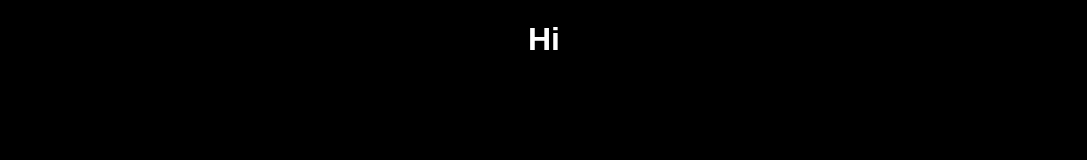
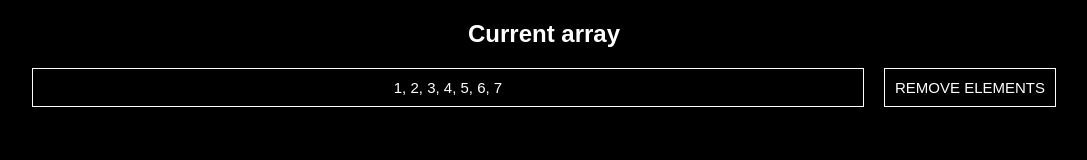
Before and after one commit to IlyPoh/Kuznetsov-FrontEndPro-20.11.22, a plain HTML site: page index.html in a window 1280 px wide. Shown: the whole page, without its empty margins (96-1183 px from the left). Drawn offline with Linux system fonts and the light colour scheme.

Commit message:
Remove element is done (dz14)

```diff
--- a/css/style.css
+++ b/css/style.css
@@ -16,7 +16,7 @@ body {
 
     font-size: 15px;
     text-transform: uppercase;
-    padding: 4px 10px;
+    padding: 10px;
     transition: all .5s ease;
 }
 .btn:hover {
@@ -25,3 +25,21 @@ body {
     border: 1px solid #000;
     box-shadow: 0 0 0 0.05rem #fff;
 }
+
+.current-array {
+    display: flex;
+    align-items: center;
+    justify-content: space-between;
+    gap: 20px;
+}
+.current-array-text {
+    border: 1px solid #fff;
+    color: #fff;
+    font-size: 15px;
+    padding: 10px;
+    width: 100%;
+    text-align: center;
+}
+.current-array button {
+    white-space: nowrap;
+}
--- a/index.html
+++ b/index.html
@@ -9,7 +9,12 @@
 </head>
 <body>
     <div class="container">
-        <h1>Hi</h1>
+        <h2>Current array</h2>
+        <div class="current-array">
+            <div class="current-array-text" id="CurrentArray"></div>
+            <button class="btn" onclick="removeElement(currentArray, 5)">remove elements</button>
+        </div>
     </div>
+    <script src="scripts/removeElement.js"></script>
 </body>
 </html>
--- /dev/null
+++ b/scripts/removeElement.js
@@ -0,0 +1,19 @@
+let currentArray = [1, 2, 3, 4, 5, 6, 7];
+
+document.getElementById("CurrentArray").innerHTML = currentArray.join(", ")
+
+function removeElement(currentArray, itemToRemove) {
+
+    // 1 Variant - If we need to remove only ONE element (with value == 5)
+    let newArray = currentArray.filter(element => element !== itemToRemove)
+
+    document.getElementById("CurrentArray").innerHTML = newArray.join(", ")
+    console.log(newArray);
+
+
+    // 2 Variant - If we need to remove multiple elements (with index 5 (6th element))
+    currentArray.splice(itemToRemove, 1);
+
+    document.getElementById("CurrentArray").innerHTML = currentArray.join(", ")
+    console.log(currentArray);
+}
```
